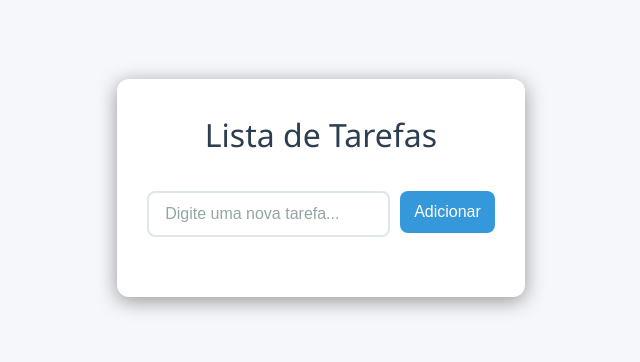
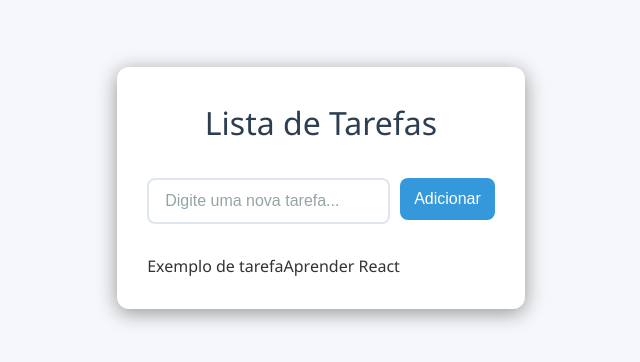
Before and after one commit to auriceliof/hashtag-ToDoListProject-, a React (Vite) app in the folder frontend/: page / in a window 1280 px wide. Shown: the part 232-594 px from the top of the page, without its empty margins (319-959 px from the left). Built offline with nearby package versions, Linux system fonts and the light colour scheme.

Commit message:
implemented App.jsx

```diff
--- a/frontend/src/App.jsx
+++ b/frontend/src/App.jsx
@@ -1,13 +1,29 @@
 import "./index.css";
 import "./App.css";
 import { AddTodo } from "./components/AddTodo";
+import { useState } from "react";
 
 function App() {
+  const [todos, setTodos] = useState([
+    { id: 1, text: "Exemplo de tarefa", completed: false },
+    { id: 2, text: "Aprender React", completed: false },
+  ]);
+
+  const addTodo = (text) => {
+    const newTodo = {
+      id: Date.now(),
+      text: text,
+      completed: false,
+    };
+    setTodos([...todos, newTodo]);
+  }
+
   return (
     <div className="container">
       <h1 className="app-title">Lista de Tarefas</h1>
       {/* Componente - Input Botão */}
-      <AddTodo onAddTodo={() => {}}/>
+      <AddTodo onAddTodo={addTodo} />
+        {todos.map((todo) => todo.text)}
       {/* Componente - Lista de componentes */}
     </div>
   );
```
